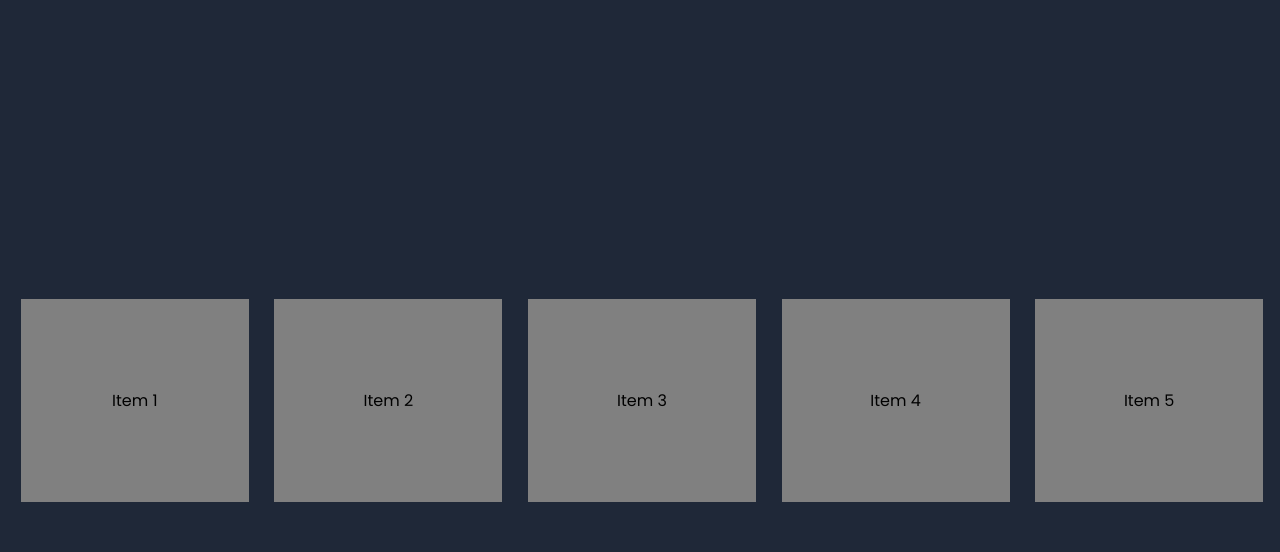
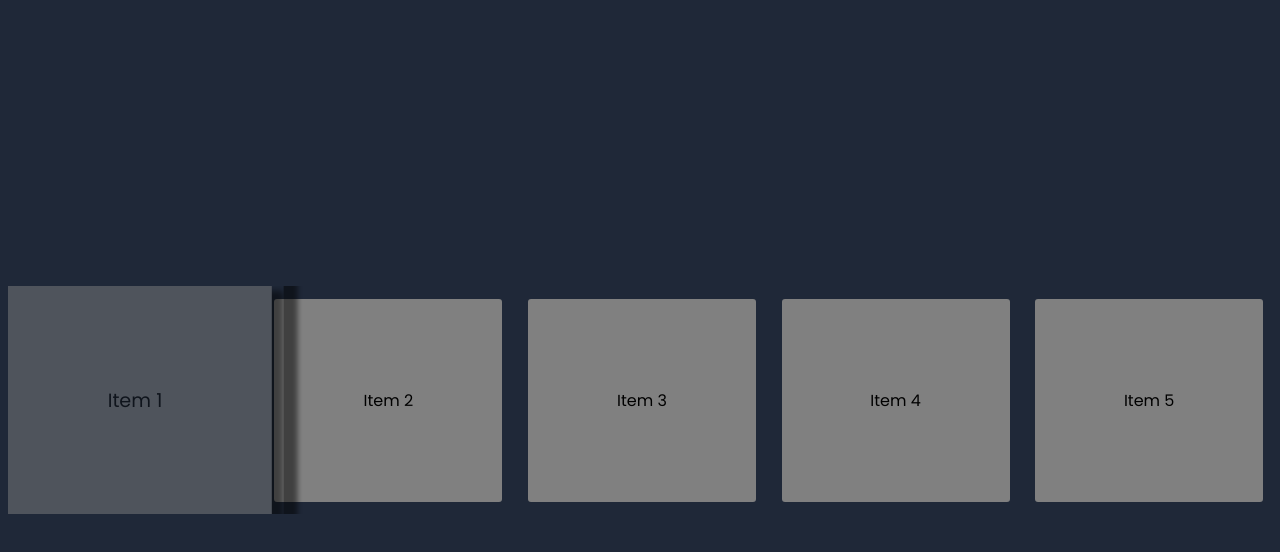
Before and after one commit to Allamymp/financial-Website-Front, a plain HTML site: page homePage.html in a window 1280 px wide. In both pictures the pointer is over the element "Item 1". Drawn offline with nearby package versions, Linux system fonts and the light colour scheme.

Commit message:
css card hover upgraded

```diff
--- a/styles/graphicTopTen.css
+++ b/styles/graphicTopTen.css
@@ -25,8 +25,37 @@ html {
 .carrossel {
   display: flex;
 
+
 }
+.item:hover:after {
+  content: "";
+  position: absolute;
+  top: -10px;
+  left: -10px;
+  bottom: -10px;
+  right: -10px;
+  z-index: -1;
+  border-radius: 3px;
+  box-shadow: 10px 10px 5px black;
+}
+.item:hover:before {
+  content: "";
+  position: absolute;
+  top: -10px;
+  left: -10px;
+  bottom: -10px;
+  right: -10px;
+  z-index: -1;
+  border-radius: 3px;
+  box-shadow: 10px 10px 5px black;
+}
+.item:hover{
+  z-index: 2;
+  box-shadow:10px 10px 5px black;
+  transform: scale(1.2);
+  opacity:0.5;
 
+}
 .item {
   display: flex;
   background-color: gray;
@@ -39,9 +68,7 @@ html {
   align-items: center;
   width: 228px;
   height: 203px;
-
-
-
+  border-radius: 3px;
 }
 
 .next:hover{
@@ -67,8 +94,8 @@ html {
   font-size: .85vw;
   cursor: pointer;
   position: fixed;
-  border-bottom-left-radius: 4px;
-  border-top-left-radius: 4px;
+  border-bottom-left-radius: 90%;
+  border-top-left-radius:90%;
   width:4%;
   height: 203px;
 
```
